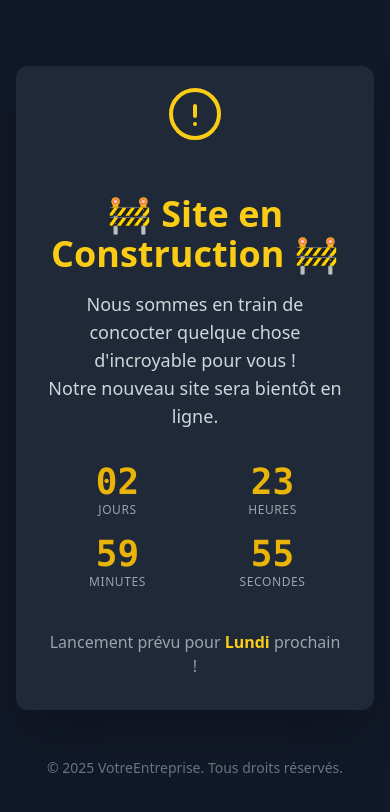
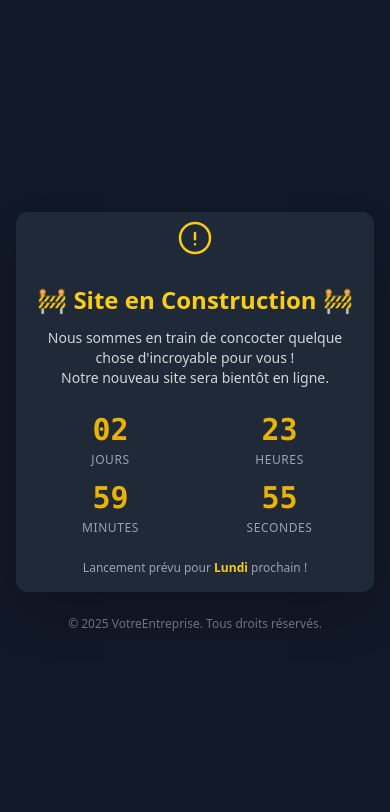
Before and after one commit to htshongany/htshongany.github.io, a plain HTML site: page index.html in a window 390 px wide. Drawn offline with nearby package versions, Linux system fonts and the light colour scheme.

Commit message:
update -> index.html {responsive ui}

```diff
--- a/index.html
+++ b/index.html
@@ -13,49 +13,49 @@
 </head>
 <body class="bg-gray-900 text-white min-h-screen flex flex-col items-center justify-center p-4 font-sans">
 
-    <div class="bg-gray-800 p-8 md:p-12 rounded-xl shadow-2xl text-center max-w-3xl w-full">
+    <div class="bg-gray-800 p-4 sm:p-6 md:p-8 rounded-xl shadow-2xl text-center max-w-3xl w-full">
 
-        <div class="mb-8">
-            <svg class="w-16 h-16 text-yellow-400 mx-auto animate-bounce" xmlns="http://www.w3.org/2000/svg" fill="none" viewBox="0 0 24 24" stroke-width="1.5" stroke="currentColor">
+        <div class="mb-4 sm:mb-6 md:mb-8">
+            <svg class="w-10 h-10 sm:w-12 sm:h-12 md:w-16 md:h-16 text-yellow-400 mx-auto animate-bounce" xmlns="http://www.w3.org/2000/svg" fill="none" viewBox="0 0 24 24" stroke-width="1.5" stroke="currentColor">
                 <path stroke-linecap="round" stroke-linejoin="round" d="M12 9v3.75m9-.75a9 9 0 1 1-18 0 9 9 0 0 1 18 0Zm-9 3.75h.008v.008H12v-.008Z" />
             </svg>
         </div>
 
-        <h1 class="text-4xl md:text-5xl font-bold mb-4 text-yellow-400">
+        <h1 class="text-2xl sm:text-3xl md:text-4xl lg:text-5xl font-bold mb-3 sm:mb-4 text-yellow-400">
             🚧 Site en Construction 🚧
         </h1>
 
-        <p class="text-lg md:text-xl text-gray-300 mb-8">
+        <p class="text-sm sm:text-base md:text-lg text-gray-300 mb-6 sm:mb-8">
             Nous sommes en train de concocter quelque chose d'incroyable pour vous !<br>
             Notre nouveau site sera bientôt en ligne.
         </p>
 
-        <div id="countdown" class="grid grid-cols-2 sm:grid-cols-4 gap-4 md:gap-6 mb-10 text-yellow-500">
+        <div id="countdown" class="grid grid-cols-2 sm:grid-cols-4 gap-3 sm:gap-4 md:gap-6 mb-6 sm:mb-8 md:mb-10 text-yellow-500">
             <div>
-                <div id="days" class="text-4xl md:text-6xl font-mono font-bold">00</div>
-                <div class="text-xs md:text-sm text-gray-400 uppercase tracking-wider">Jours</div>
+                <div id="days" class="text-3xl sm:text-4xl md:text-5xl lg:text-6xl font-mono font-bold">00</div>
+                <div class="text-xs uppercase tracking-wider mt-1 md:text-sm text-gray-400">Jours</div>
             </div>
             <div>
-                <div id="hours" class="text-4xl md:text-6xl font-mono font-bold">00</div>
-                <div class="text-xs md:text-sm text-gray-400 uppercase tracking-wider">Heures</div>
+                <div id="hours" class="text-3xl sm:text-4xl md:text-5xl lg:text-6xl font-mono font-bold">00</div>
+                <div class="text-xs uppercase tracking-wider mt-1 md:text-sm text-gray-400">Heures</div>
             </div>
             <div>
-                <div id="minutes" class="text-4xl md:text-6xl font-mono font-bold">00</div>
-                <div class="text-xs md:text-sm text-gray-400 uppercase tracking-wider">Minutes</div>
+                <div id="minutes" class="text-3xl sm:text-4xl md:text-5xl lg:text-6xl font-mono font-bold">00</div>
+                <div class="text-xs uppercase tracking-wider mt-1 md:text-sm text-gray-400">Minutes</div>
             </div>
             <div>
-                <div id="seconds" class="text-4xl md:text-6xl font-mono font-bold">00</div>
-                <div class="text-xs md:text-sm text-gray-400 uppercase tracking-wider">Secondes</div>
+                <div id="seconds" class="text-3xl sm:text-4xl md:text-5xl lg:text-6xl font-mono font-bold">00</div>
+                <div class="text-xs uppercase tracking-wider mt-1 md:text-sm text-gray-400">Secondes</div>
             </div>
         </div>
 
-        <p id="launch-message" class="text-md text-gray-400">
+        <p id="launch-message" class="text-xs sm:text-sm md:text-base text-gray-400">
             Lancement prévu pour <span id="target-day" class="font-semibold text-yellow-400">Dimanche</span> prochain !
         </p>
 
     </div>
 
-    <footer class="mt-12 text-center text-sm text-gray-500">
+    <footer class="mt-6 sm:mt-8 md:mt-10 text-center text-xs sm:text-sm text-gray-500">
         © <span id="current-year"></span> VotreEntreprise. Tous droits réservés.
     </footer>
 
@@ -70,10 +70,12 @@
             const targetDayEl = document.getElementById('target-day');
             document.getElementById('current-year').textContent = new Date().getFullYear();
 
-            // Définir la date cible : 7 jours à partir de maintenant
+            // Définir la date cible : 3 jours à partir de maintenant (exemple)
             let targetDate = new Date();
             targetDate.setDate(targetDate.getDate() + 3);
-            // Optionnel: pour cibler minuit du 7ème jour
+            // Optionnel: pour cibler minuit précis d'un jour futur
+            // targetDate = new Date("2024-12-25T00:00:00"); // ex: new Date("YYYY-MM-DDTHH:MM:SS")
+            // ou pour minuit du jour X:
             // targetDate.setHours(0, 0, 0, 0);
 
             // Mettre à jour le nom du jour cible
@@ -87,8 +89,11 @@
 
                 if (distance < 0) {
                     clearInterval(interval);
-                    countdownEl.innerHTML = "<div class='col-span-2 sm:col-span-4 text-3xl md:text-4xl text-green-400 py-4'>🚀 Le site est lancé !</div>";
+                    // Message de lancement avec des tailles de police responsives
+                    countdownEl.innerHTML = "<div class='col-span-2 sm:col-span-4 text-xl sm:text-2xl md:text-3xl text-green-400 py-4'>🚀 Le site est lancé !</div>";
                     launchMessageEl.textContent = "Bienvenue sur notre nouveau site !";
+                    launchMessageEl.classList.remove('text-gray-400');
+                    launchMessageEl.classList.add('text-green-300', 'font-semibold', 'text-sm', 'sm:text-base'); // Assurer la responsivité du message
                     return;
                 }
 
```
